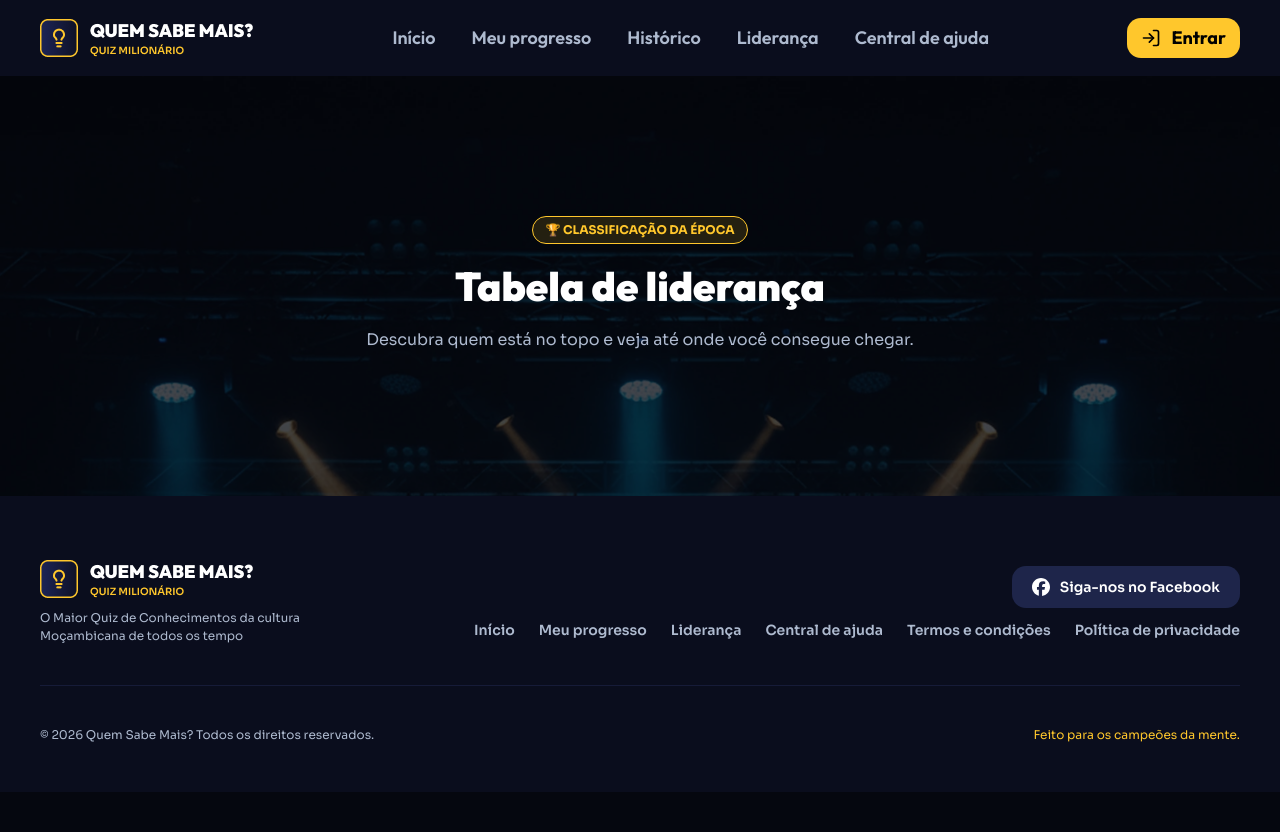
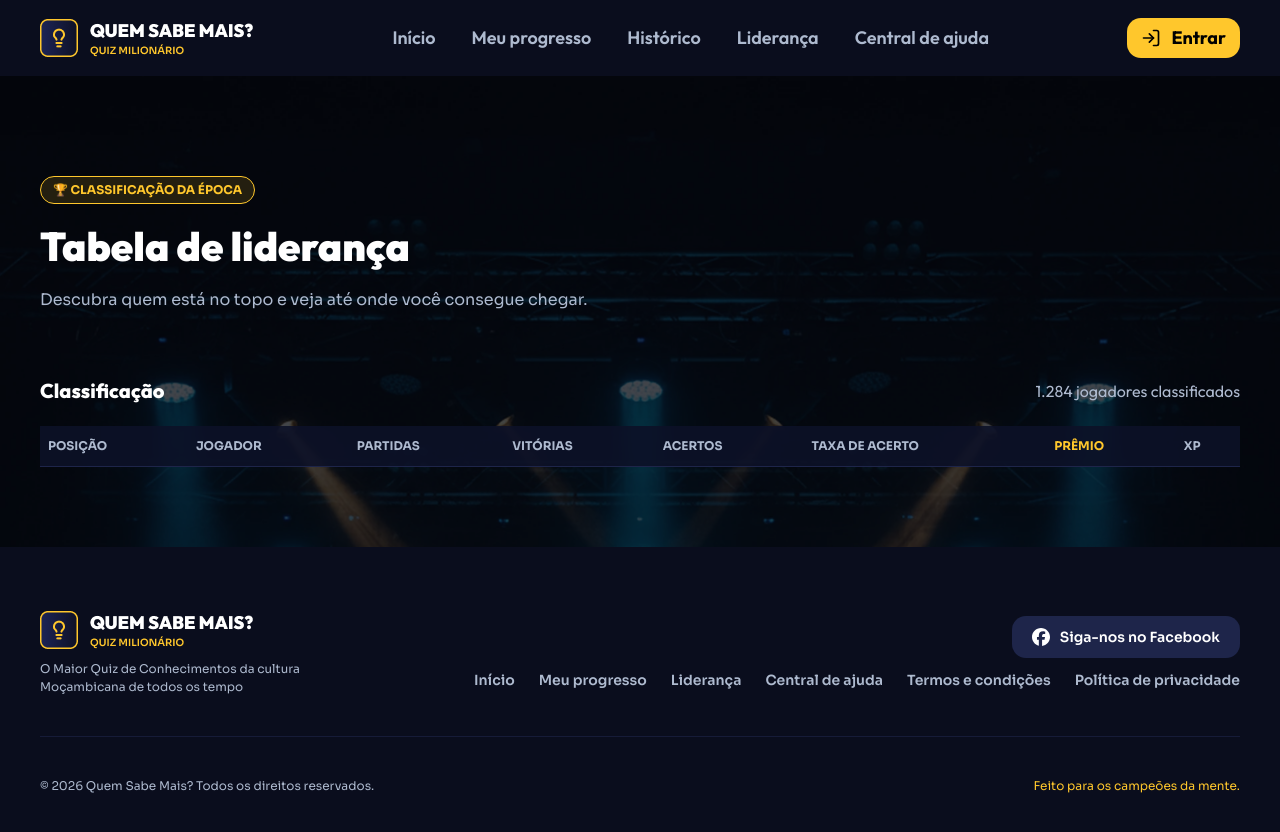
Before and after one commit to renzi-fidele-frontend/quem-sabe-mais, a Next.js app: page /lideranca in a window 1280 px wide. Shown: the top 832 px of the page. Before the commit the page ends 800 px from the top, so only its background shows below. Built offline with nearby package versions, Linux system fonts and the light colour scheme; no server answers.

Commit message:
feat: Adicionando o cabeçalho da tabela de classificação

```diff
--- a/app/lideranca/page.tsx
+++ b/app/lideranca/page.tsx
@@ -1,5 +1,6 @@
 import Container from "@/components/layout/Container";
 import SectionIntro from "@/components/layout/SectionIntro";
+import { Table, TableBody, TableHead, TableHeader, TableRow } from "@/components/ui/table";
 import Image from "next/image";
 
 export default function Lideranca() {
@@ -14,12 +15,37 @@ export default function Lideranca() {
             alt="Imagem de fundo do palco"
          />
          <div className="bg-fundo absolute -z-1 size-full inset-0 opacity-75"></div>
-         <Container className="pt-10 pb-20">
+
+         <Container className="pb-20">
             <SectionIntro
+               className="items-start max-w-full py-16"
                subtitulo="🏆 CLASSIFICAÇÃO DA ÉPOCA"
                titulo="Tabela de liderança"
                descricao="Descubra quem está no topo e veja até onde você consegue chegar."
             />
+            {/* TODO: Ao escalar adicionar a seção da Posição atual */}
+            {/* Listagem */}
+            <section>
+               <div className="flex justify-between items-center mb-5">
+                  <h6 className="text-[20px] font-extrabold text-white">Classificação</h6>
+                  <p>1.284 jogadores classificados</p>
+               </div>
+               <Table className="bg-azul-escuro2/90">
+                  <TableHeader className="py-0! font-sora **:text-texto-1 **:text-xs **:font-bold uppercase">
+                     <TableRow className="*:py-0! hover:bg-cor-borda border-cor-borda">
+                        <TableHead className="">POSIÇÃO</TableHead>
+                        <TableHead>JOGADOR</TableHead>
+                        <TableHead>PARTIDAS</TableHead>
+                        <TableHead>VITÓRIAS</TableHead>
+                        <TableHead>ACERTOS</TableHead>
+                        <TableHead>TAXA DE ACERTO</TableHead>
+                        <TableHead className="text-tema!">PRÊMIO</TableHead>
+                        <TableHead>XP</TableHead>
+                     </TableRow>
+                  </TableHeader>
+                  <TableBody></TableBody>
+               </Table>
+            </section>
          </Container>
       </div>
    );
--- a/app/meu-progresso/_components/CardNiveisRecompensas.tsx
+++ b/app/meu-progresso/_components/CardNiveisRecompensas.tsx
@@ -20,7 +20,7 @@ const CardNiveisRecompensas = ({ xp }: { xp: number }) => {
                return (
                   <div className={`p-4.5 rounded-[12px] ${atual ? "border-tema border-2 bg-tema/13 shadow-xl shadow-tema/20" : "border-cor-borda border bg-azul-escuro2/90"}`} key={nivel.nivel}>
                      <div className="flex justify-between mb-3 items-center">
-                        <span className="text-sm text-tema font-extrabold ">NÍVEL {nivel.nivel}</span>
+                        <span className={`text-sm font-extrabold ${desbloqueado && "text-tema"}`}>NÍVEL {nivel.nivel}</span>
                         {atual && <span className="text-[9px] font-sora font-extrabold text-black px-2 py-0.5 rounded-[4px] bg-tema">ATUAL</span>}
                      </div>
 
```
